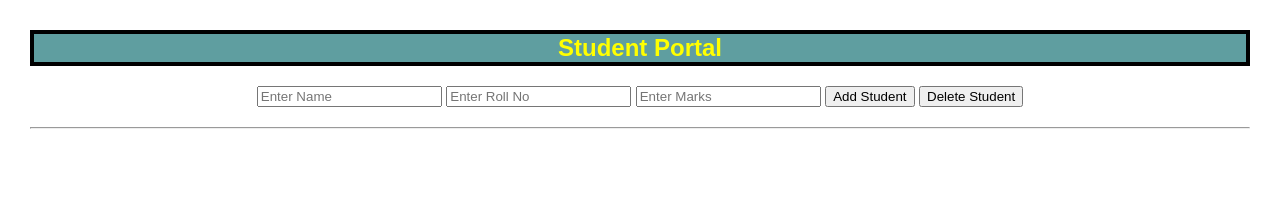
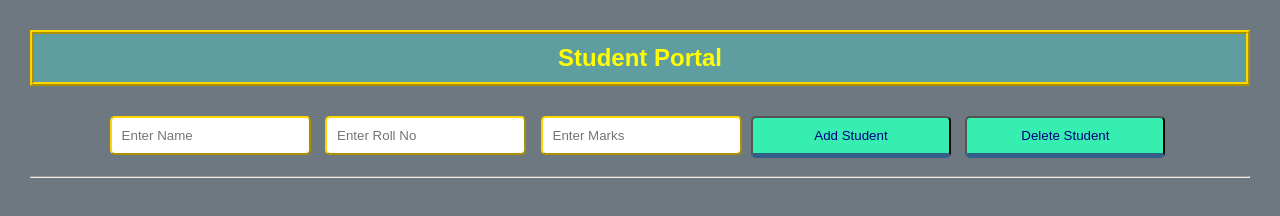
Before and after one commit to milyas1264/JS-Student-portal, a plain HTML site: page index.html in a window 1280 px wide. Drawn offline with Linux system fonts and the light colour scheme.

Commit message:
enhance styling for student portal and add .hintrc configuration

```diff
--- a/index.html
+++ b/index.html
@@ -1,14 +1,40 @@
 <!DOCTYPE html>
 <html>
-<head>
+  <head>
+  <meta charset="UTF-8">
+  <meta name="viewport" content="width=device-width, initial-scale=1.0">
+
   <title>Student Portal</title>
   <style>
+    body {
+      background-color: #6d7881;
+    }
     h2 {
+      padding: 10px;
       margin-bottom: 20px;
       background-color: cadetblue;
-      border: 4px solid black;
+      border: 4px ridge gold;
       color: yellow;
     }
+      input {
+        margin: 5px;
+        padding: 10px;
+        border: 2px outset gold;
+        border-radius: 5px;
+      }
+      button{
+         display: inline-block;
+  width: 200px;
+  margin: 10px;
+  margin-left: 0;
+  padding: 10px 15px;
+  background-color: #37eeb1;
+  color: navy;
+  text-decoration: none;
+  text-align: center;
+  border-radius: 5px;
+  border-bottom: #336088 5px solid;
+      }
   </style>
 </head>
 <body style="font-family: sans-serif; text-align: center; margin: 30px;">
@@ -23,7 +49,7 @@
   <button onclick="deleteStudent()">Delete Student</button>
 
 
-  <hr style="margin: 20px 0;">
+  <hr >
 
   <!-- Student Cards Area -->
   <div id="studentContainer" style="display: flex; flex-wrap: wrap; justify-content: center; gap: 20px;"></div>
```
Also changed, not shown: 1 other file.
